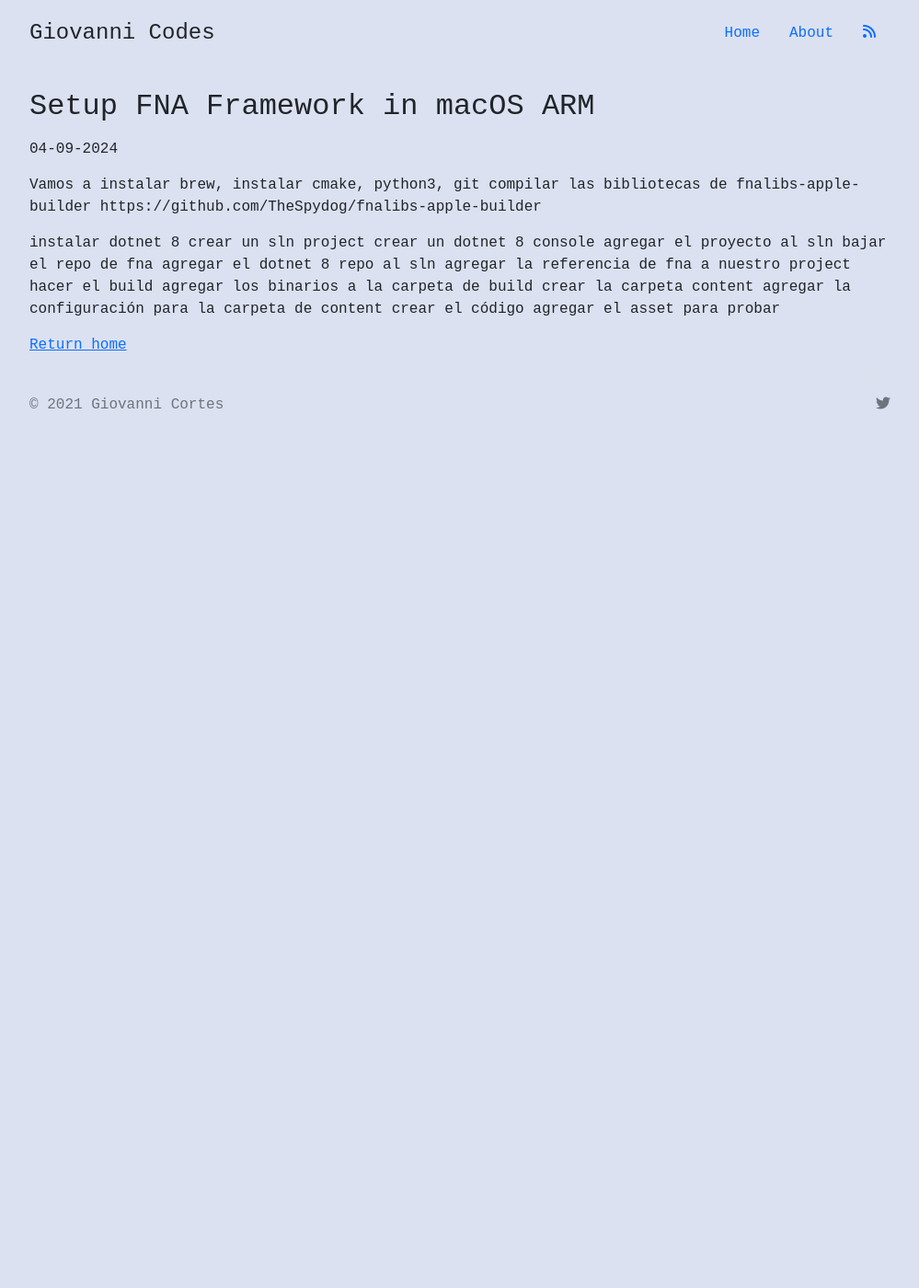
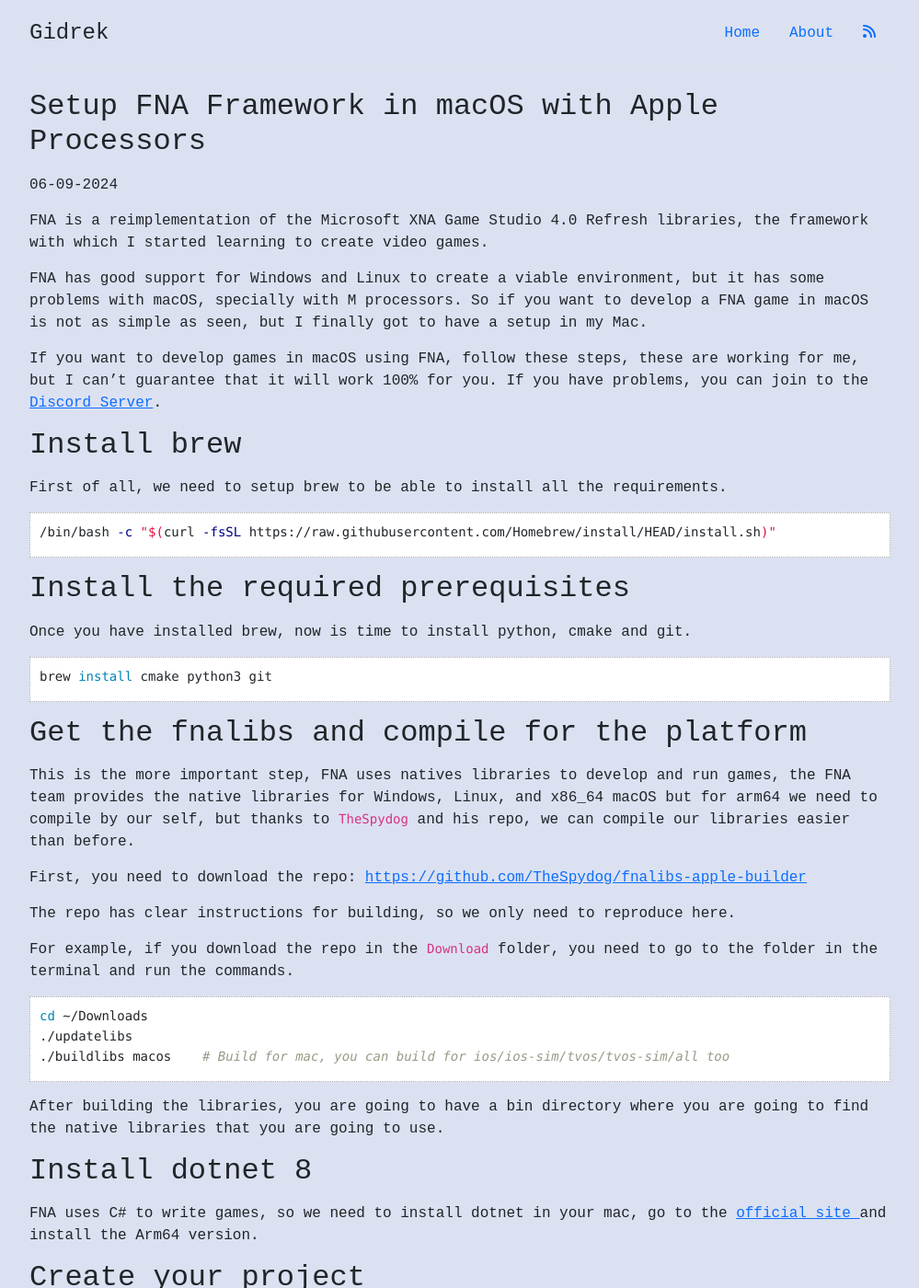
Before and after one commit to Gidrek/blog, a Jekyll site: the page built from _posts/2024-09-06-setup-fna-framework-in-macos-arm.md, in a window 1280 px wide and 1400 px high. Shown: the whole window at 92% size, without its empty margins (140-1139 px from the left). Built offline with Jekyll 4.4.1, drawn with Linux system fonts in a browser that asks for light colours; nearby versions of some CDN libraries; comment, search, counter and statistics services are not loaded; some of the changed text lies outside the part shown.

Commit message:
Added a new post

````diff
--- a/_includes/footer.html
+++ b/_includes/footer.html
@@ -1,9 +1,15 @@
-<footer class="d-flex flex-wrap justify-content-between align-items-center py-3 my-4 border-top">
-    <div class="col-md-4 d-flex align-items-center">
-      <span class="text-muted">&copy; 2021 Giovanni Cortes</span>
-    </div>
+<footer
+  class="d-flex flex-wrap justify-content-between align-items-center py-3 my-4 border-top"
+>
+  <div class="col-md-4 d-flex align-items-center">
+    <span class="text-muted">&copy; 2024 Giovanni Cortes</span>
+  </div>
 
-    <ul class="nav col-md-4 justify-content-end list-unstyled d-flex">
-      <li class="ms-3"><a class="text-muted" href="https://twitter.com/giovannicodes"><i class="fab fa-twitter"></i></a></li>
-    </ul>
-  </footer>
+  <ul class="nav col-md-4 justify-content-end list-unstyled d-flex">
+    <li class="ms-3">
+      <a class="text-muted" href="https://twitter.com/gidrekdev"
+        ><i class="fab fa-twitter"></i
+      ></a>
+    </li>
+  </ul>
+</footer>
--- a/_includes/header.html
+++ b/_includes/header.html
@@ -3,7 +3,7 @@
     href="/"
     class="d-flex align-items-center mb-3 mb-md-0 me-md-auto text-dark text-decoration-none"
   >
-    <span class="fs-4">Giovanni Codes</span>
+    <span class="fs-4">Gidrek</span>
   </a>
 
   <ul class="nav nav-pills">
--- a/_posts/2024-09-04-setup-fna-framework-in-macos-arm.md
+++ /dev/null
@@ -1,25 +0,0 @@
----
-layout: post
-title:  Setup FNA Framework in macOS ARM
-date:   2024-09-04 15:00:00 -0600
-description: Setup FNA Framework in macOS ARM
-categories: GameDev
----
-
-Vamos a instalar brew,
-instalar cmake, python3, git
-compilar las bibliotecas de fnalibs-apple-builder https://github.com/TheSpydog/fnalibs-apple-builder
-
-instalar dotnet 8
-crear un sln project
-crear un dotnet 8 console
-agregar el proyecto al sln
-bajar el repo de fna
-agregar el dotnet 8 repo al sln
-agregar la referencia de fna a nuestro project
-hacer el build
-agregar los binarios a la carpeta de build
-crear la carpeta content
-agregar la configuración para la carpeta de content
-crear el código
-agregar el asset para probar
--- /dev/null
+++ b/_posts/2024-09-06-setup-fna-framework-in-macos-arm.md
@@ -0,0 +1,259 @@
+---
+layout: post
+title:  Setup FNA Framework in macOS with Apple Processors
+date:   2024-09-06 08:00:00 -0600
+description: Setup FNA Framework in macOS with Apple Processors
+categories: GameDev
+---
+
+FNA is a reimplementation of the Microsoft XNA Game Studio 4.0 Refresh libraries,
+the framework with which I started learning to create video games.
+
+FNA has good support for Windows and Linux to create a viable environment, but it has some
+problems with macOS, specially with M processors. So if you want to develop a FNA game in
+macOS is not as simple as seen, but I finally got to have a setup in my Mac.
+
+If you want to develop games in macOS using FNA, follow these steps, these are working for
+me, but I can't guarantee that it will work 100% for you. If you have problems, you can
+join to the [Discord Server](https://discord.com/invite/2Gg8zju).
+
+## Install brew
+
+First of all, we need to setup brew to be able to install all the requirements.
+
+```shell
+/bin/bash -c "$(curl -fsSL https://raw.githubusercontent.com/Homebrew/install/HEAD/install.sh)"
+```
+
+## Install the required prerequisites
+
+Once you have installed brew, now is time to install python, cmake and git.
+
+```shell
+brew install cmake python3 git
+```
+
+## Get the fnalibs and compile for the platform
+
+This is the more important step, FNA uses natives libraries to develop and run games,
+the FNA team provides the native libraries for Windows, Linux, and x86_64 macOS but for
+arm64 we need to compile by our self, but thanks to `TheSpydog` and his repo, we can compile
+our libraries easier than before.
+
+First, you need to download the repo: [https://github.com/TheSpydog/fnalibs-apple-builder](https://github.com/TheSpydog/fnalibs-apple-builder)
+
+The repo has clear instructions for building, so we only need to reproduce here.
+
+For example, if you download the repo in the `Download` folder, you need to go to the folder
+in the terminal and run the commands.
+
+```shell
+cd ~/Downloads
+./updatelibs
+./buildlibs macos    # Build for mac, you can build for ios/ios-sim/tvos/tvos-sim/all too
+```
+
+After building the libraries, you are going to have a bin directory where you are going to
+find the native libraries that you are going to use.
+
+## Install dotnet 8
+
+FNA uses C# to write games, so we need to install dotnet in your mac, go to the
+[official site ](https://dotnet.microsoft.com/en-us/download) and install the Arm64 version.
+
+## Create your project
+
+Finally we can create our project for our game. Open to your terminal, then go to the location
+where you are going to put your project.
+
+```shell
+cd ~/Desktop
+mkdir MyGame
+cd MyGame
+dotnet new sln      # Create a solution file to add the projects
+dotnet new console -o MyGame
+dotnet sln add MyGame/MyGame.csproj
+```
+
+You need to add the FNA repo, the [FNA FAQ's](https://fna-xna.github.io/docs/0%3A-FAQ/#where-is-the-nuget-package) has
+a explanation why they are not using NuGet packages, so, in the terminal run the this command.
+
+```shell
+git clone --recursive https://github.com/FNA-XNA/FNA
+dotnet sln add FNA/FNA.Core.csproj   # Add the core project because we are using dotnet core
+```
+
+We need to add the reference in our project so we can get the FNA Framework working in our code.
+
+```shell
+cd MyGame
+dotnet add reference ../FNA/FNA.Core.csproj
+```
+
+Once we have created the reference, we need to build our project.
+
+```shell
+dotnet build
+```
+
+The build command, is going to generate a `build` directory, you need to put the native libraries
+that compiled early in the `build/Debu/net8.0` path.
+
+![native_libraries_in_folder](/assets/img/gamedev/native_libraries_in_folder.png)
+
+## Creating the Content folder
+
+If you have used Monogame or XNA, you know that we need to use a Content Pipeline to convert the files
+in a `.xnb` format. In FNA we have more freedom in our assets,
+
+The FNA documentation says:
+
+
+>FNA supports loading common data formats like PNG, WAV and OGG directly,
+>and the community maintains a few libraries for font loading and rendering.
+
+But we want to emulate XNA, so in your project root folder, create a folder and named
+`Content`.
+
+![content_folder](/assets/img/gamedev/content_folder.png)
+
+
+But we need a little of configuration in the `MyGame.csproj` to add the Content folder
+to our bin directory. Open and modify `MyGame.csproj` to add the next code.
+
+```xml
+<ItemGroup>
+    <None Include="Content\**" CopyToOutputDirectory="PreserveNewest" />
+</ItemGroup>
+```
+
+Your file should looks like this:
+
+```xml
+<Project Sdk="Microsoft.NET.Sdk">
+
+  <ItemGroup>
+    <ProjectReference Include="..\FNA\FNA.Core.csproj" />
+  </ItemGroup>
+
+  <ItemGroup>
+    <None Include="Content\**" CopyToOutputDirectory="PreserveNewest" />
+  </ItemGroup>
+
+  <PropertyGroup>
+    <OutputType>Exe</OutputType>
+    <TargetFramework>net8.0</TargetFramework>
+  </PropertyGroup>
+
+</Project>
+```
+
+## Test our FNA setup
+
+Now, is time to test and see if all the steps are working.
+
+First, download the ball image (I took from [Monogame Tutorial](https://docs.monogame.net/articles/getting_started/4_adding_content.html))
+and save it as `ball.png` in the `Content` folder.
+
+![ball](/assets/img/gamedev/ball.png)
+
+
+Now, replace the `Program.cs` file with this code
+
+```csharp
+using System;
+
+static class Program
+{
+    [STAThread]
+    static void Main()
+    {
+        using (var g = new MainGame())
+        {
+            g.Run();
+        }
+    }
+}
+```
+
+Create a new file and named it `MainGame.cs` and add this code
+
+```csharp
+using Microsoft.Xna.Framework;
+using Microsoft.Xna.Framework.Graphics;
+using Microsoft.Xna.Framework.Input;
+
+public class MainGame : Game
+{
+    private GraphicsDeviceManager _graphics;
+    private SpriteBatch _spriteBatch;
+
+    Texture2D ballTexture;
+
+    public MainGame()
+    {
+        _graphics = new GraphicsDeviceManager(this);
+        Content.RootDirectory = "Content";
+    }
+
+    protected override void Initialize()
+    {
+
+        // TODO: Add your initialization logic here
+
+        base.Initialize();
+    }
+
+    protected override void LoadContent()
+    {
+        _spriteBatch = new SpriteBatch(GraphicsDevice);
+        ballTexture = Content.Load<Texture2D>("ball");
+    }
+
+    protected override void UnloadContent()
+    {
+        base.UnloadContent();
+    }
+
+    protected override void Update(GameTime gameTime)
+    {
+        if (GamePad.GetState(PlayerIndex.One).Buttons.Back == ButtonState.Pressed || Keyboard.GetState().IsKeyDown(Keys.Escape))
+            Exit();
+
+        // TODO: Add your game logic here
+
+        base.Update(gameTime);
+    }
+
+    protected override void Draw(GameTime gameTime)
+    {
+        _graphics.GraphicsDevice.Clear(Color.CornflowerBlue);
+
+        // TODO: Add your drawing code here
+        _spriteBatch.Begin();
+        _spriteBatch.Draw(ballTexture, new Vector2(0, 0), Color.White);
+        _spriteBatch.End();
+
+        base.Draw(gameTime);
+    }
+}
+```
+
+This is a code that was generated in the template of XNA (I just added the ball), and it is
+a good template for start with your game.
+
+## Running the game
+
+Now you can run your game
+
+```shell
+dotnet run
+```
+
+
+You should see our FNA window with a ball :D
+
+![](../assets/img/gamedev/fna_ball_running.png)
+
+From here, you can read XNA, Monogame and FNA tutorials to learn more or if you are
+a experience developer you can test your ideas.
````
Also changed, not shown: assets/img/gamedev/ball.png (added), assets/img/gamedev/content_folder.png (added), assets/img/gamedev/fna_ball_running.png (added), assets/img/gamedev/native_libraries_in_folder.png (added).
